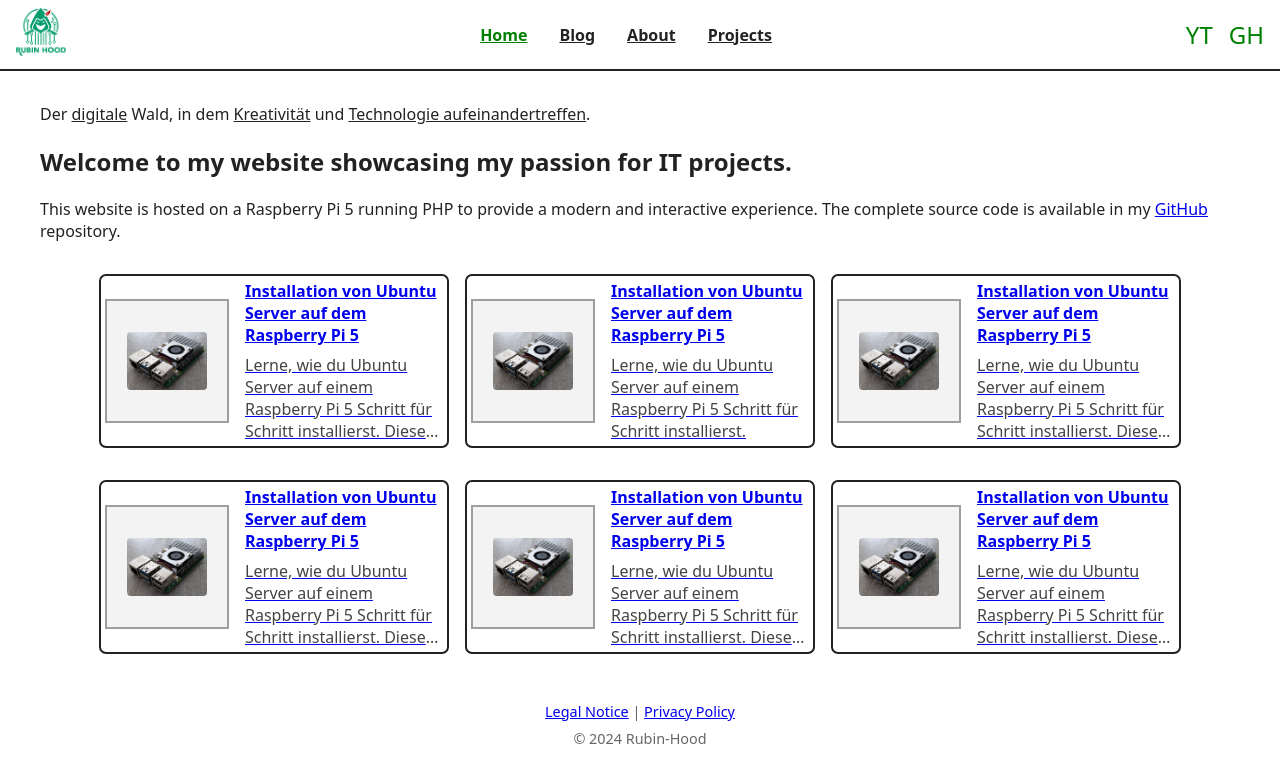
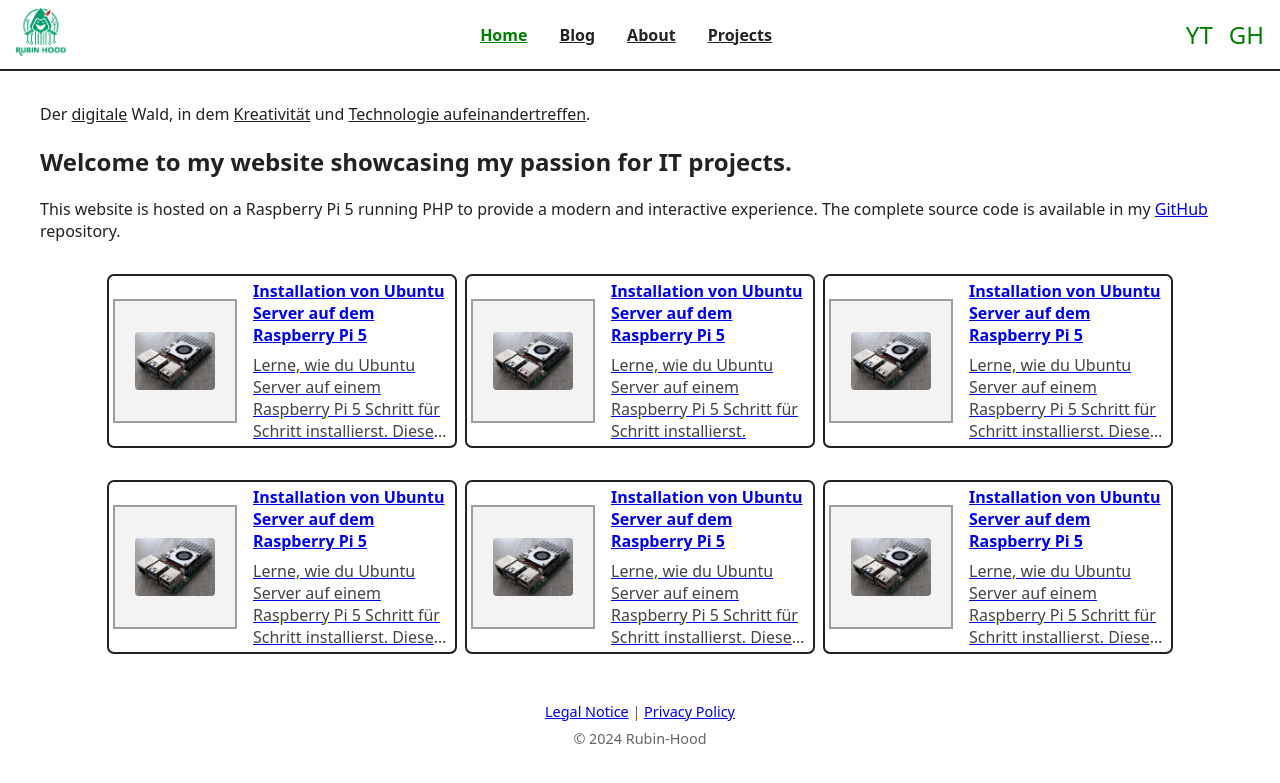
Before and after one commit to rubin-hood/rubinhood-blog, a Jekyll site: the page built from index.md, in a window 1280 px wide. Shown: the top 783 px of the page. Built offline with Jekyll 4.4.1, drawn with Linux system fonts in a browser that asks for light colours.

Commit message:
Update style.css

```diff
--- a/assets/css/style.css
+++ b/assets/css/style.css
@@ -83,7 +83,7 @@ main {
 .blog-teaser-grid, .blog-grid {
   display: flex;                     /* Flexible horizontale Anordnung */
   flex-wrap: wrap;          /* Bei zu wenig Platz umbrechen */
-  gap: 1rem 1rem;                         /* Abstand zwischen Karten */
+  gap: 1rem 0.5rem;                         /* Abstand zwischen Karten */
   margin-bottom: 2rem;               /* Abstand nach unten */
   /* flex-wrap: wrap;                   /* Umbruch bei kleinen Bildschirmen */
   justify-content: center;  /* Karten in der Mitte */
```
